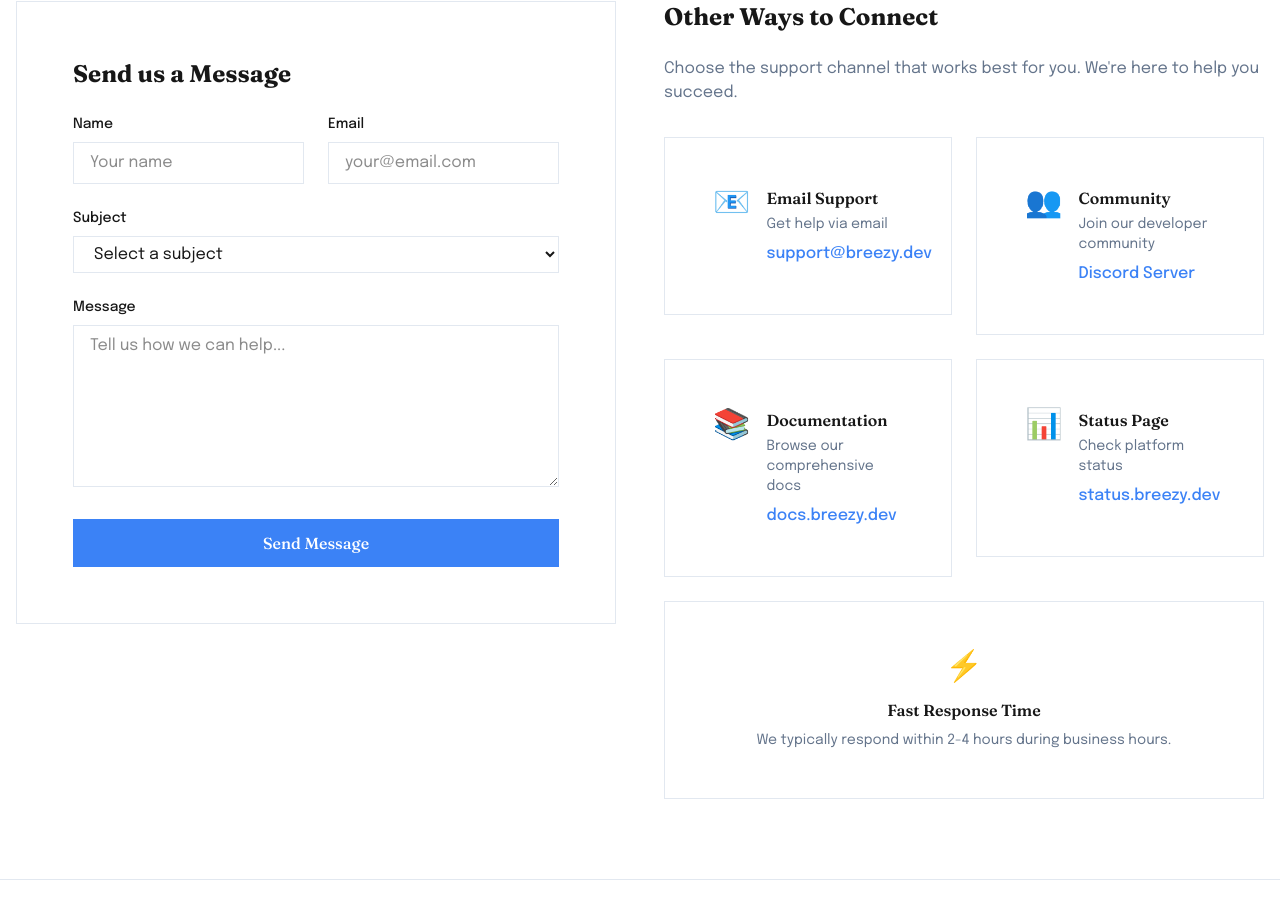
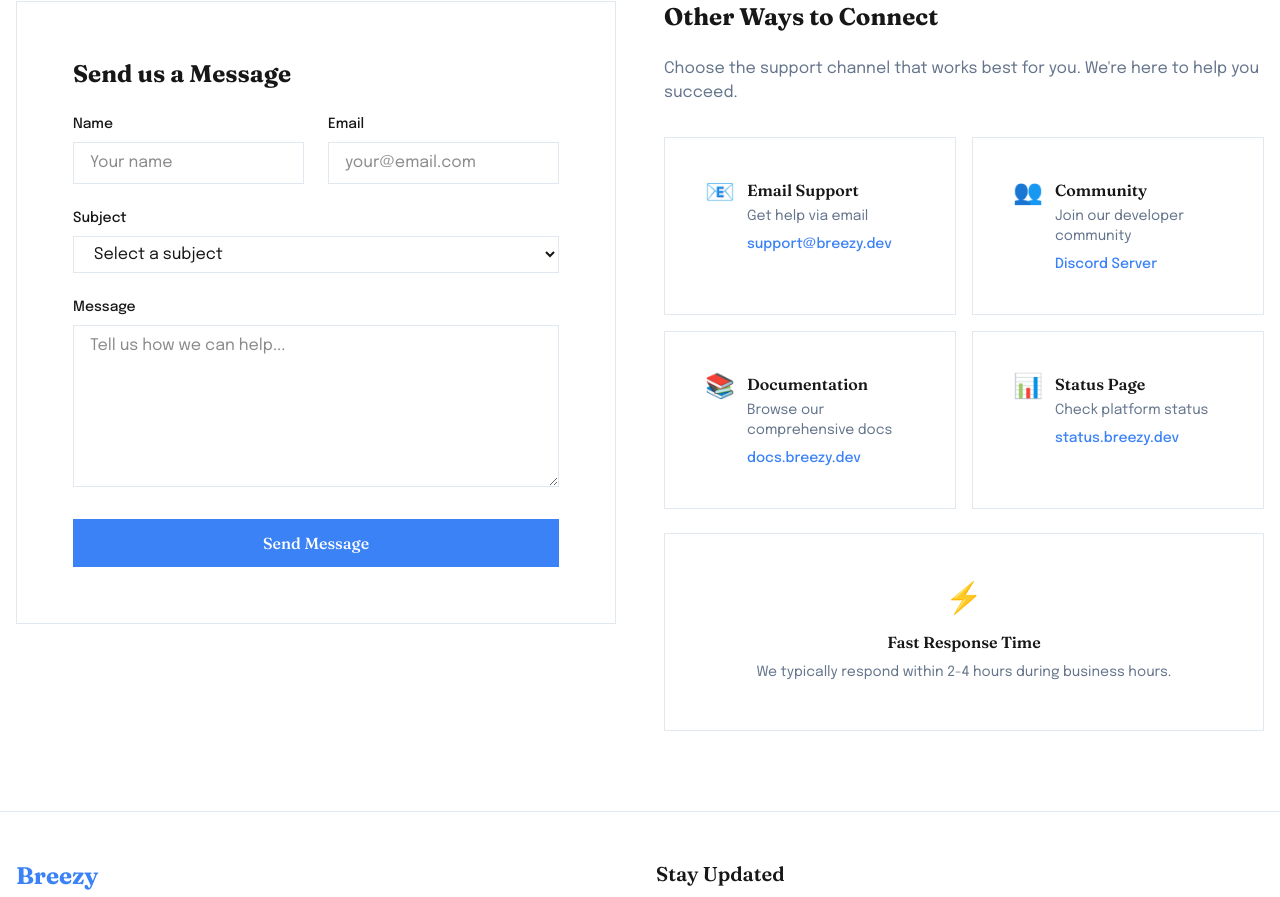
Before and after one commit to Tinalexman/breezy, a Next.js app in the folder frontend/: page / in a window 1280 px wide. Shown: the part 9625-10522 px from the top of the page. Built offline with nearby package versions, Linux system fonts and the light colour scheme.

Commit message:
Slight update

```diff
--- a/frontend/src/components/home/Contact.tsx
+++ b/frontend/src/components/home/Contact.tsx
@@ -185,7 +185,7 @@
                 </p>
               </div>
 
-              <div className="grid grid-cols-1 md:grid-cols-2 gap-6">
+              <div className="grid grid-cols-1 md:grid-cols-2 gap-4">
                 {supportChannels.map((channel, index) => (
                   <motion.div
                     key={index}
@@ -193,19 +193,22 @@
                     whileInView={{ opacity: 1, y: 0 }}
                     transition={{ duration: 0.6, delay: 0.4 + index * 0.1 }}
                     viewport={{ once: true }}
+                    className="h-full"
                   >
-                    <Card hover>
-                      <CardContent className="p-6">
-                        <div className="flex items-start gap-4">
-                          <div className="text-3xl">{channel.icon}</div>
-                          <div>
+                    <Card hover className="h-full">
+                      <CardContent className="p-4 h-full flex flex-col">
+                        <div className="flex items-start gap-3 flex-1">
+                          <div className="text-2xl flex-shrink-0">
+                            {channel.icon}
+                          </div>
+                          <div className="flex-1 min-w-0">
                             <h4 className="font-semibold text-theme-foreground mb-1 font-[family-name:var(--font-fraunces)]">
                               {channel.title}
                             </h4>
                             <p className="text-sm text-theme-muted mb-2 font-[family-name:var(--font-epilogue)]">
                               {channel.description}
                             </p>
-                            <div className="text-theme-primary font-medium font-[family-name:var(--font-epilogue)]">
+                            <div className="text-theme-primary font-medium text-sm font-[family-name:var(--font-epilogue)]">
                               {channel.contact}
                             </div>
                           </div>
```
